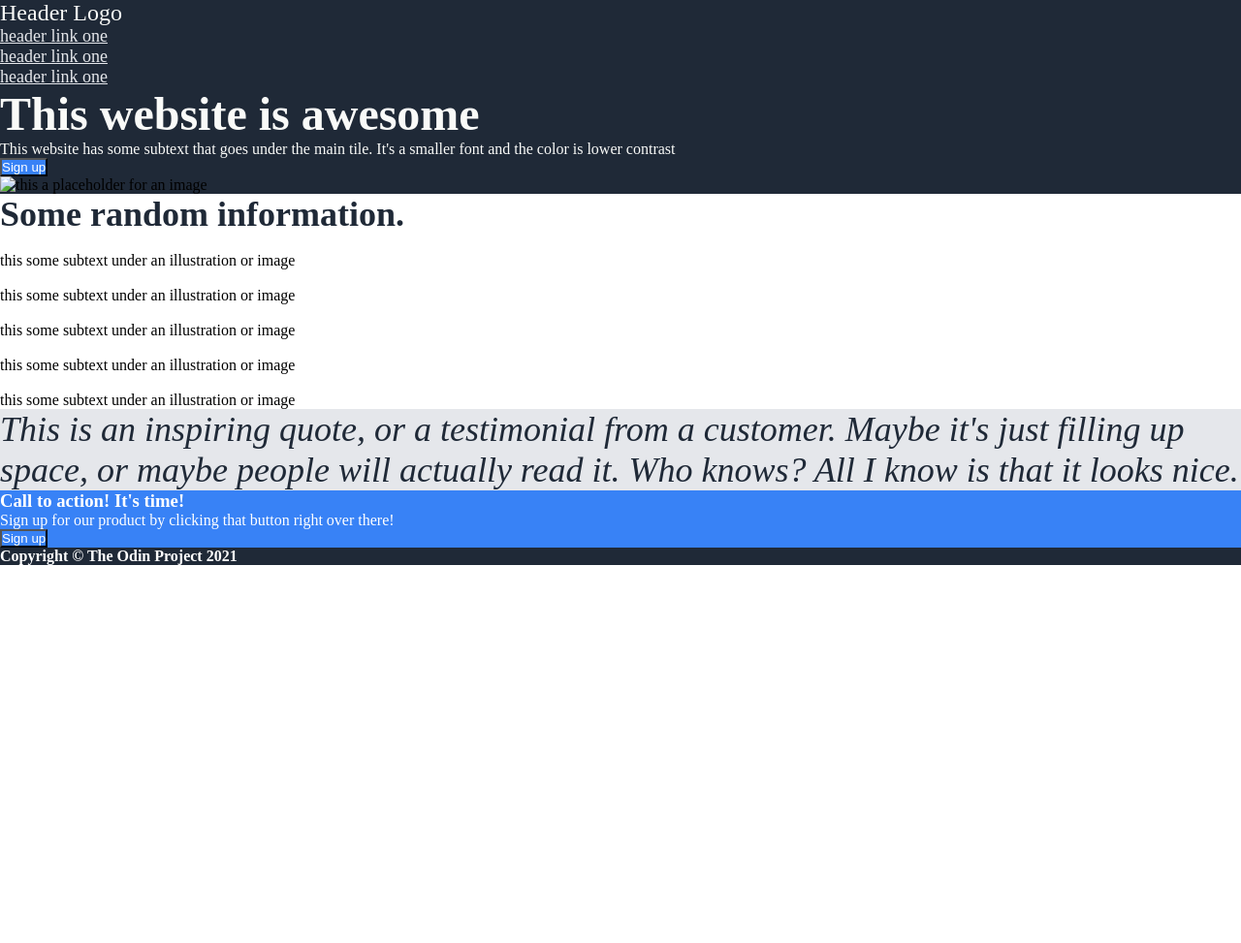
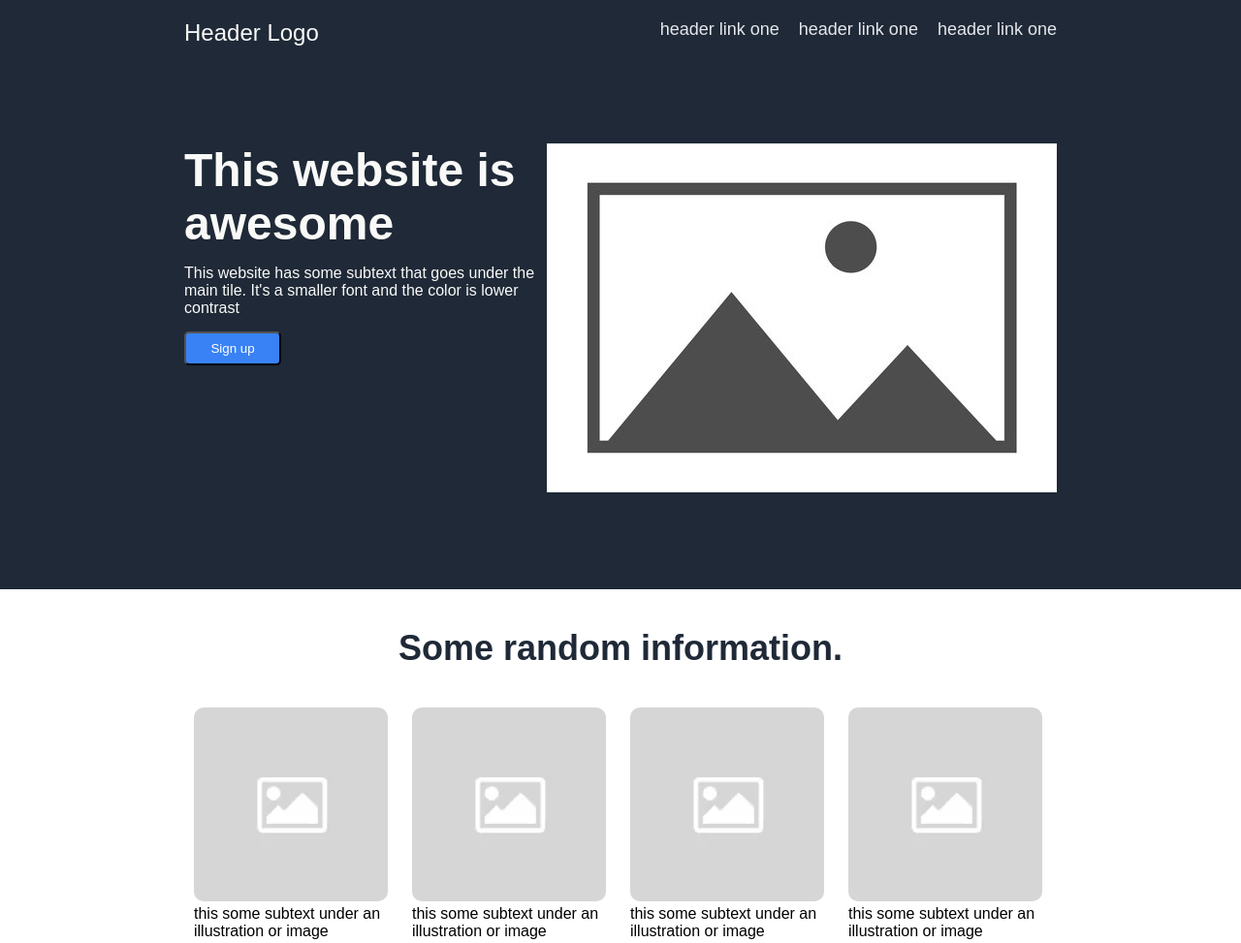
Before and after one commit to Khwezi11/landing-page, a plain HTML site: page index.html in a window 1280 px wide. Shown: the top 973 px of the page at 97% size. Before the commit the page ends 800 px from the top, so only its background shows below. Drawn offline with Linux system fonts and the light colour scheme.

Commit message:
css & html files complete added img files
style.css & index.html files finalized before any modifications and the two required img files have been added

```diff
--- a/index.html
+++ b/index.html
@@ -33,7 +33,7 @@
                     <button>Sign up</button>
                 </div>
 
-                <img src="" alt="this a placeholder for an image">
+                <img src="img/360_F_248426448_NVKLywWqArG2ADUxDq6QprtIzsF82dMF.jpg" alt="this a placeholder for an image">
             </div>
         </div>
     </header>
@@ -46,28 +46,23 @@
             <div class="boxes">
                 <ul>
                     <li>
-                        <img src="" alt="">
+                        <img src="img/eut-dummy-sample-image-small.webp" alt="nothing">
                         <p>this some subtext under an illustration
                             or image
                         </p>
                     </li>
                     <li>
-                        <img src="" alt="">
+                        <img src="img/eut-dummy-sample-image-small.webp" alt="">
                         <p>this some subtext under an illustration
                             or image</p>
                     </li>
                     <li>
-                        <img src="" alt="">
+                        <img src="img/eut-dummy-sample-image-small.webp" alt="">
                         <p>this some subtext under an illustration
                             or image</p>
                     </li>
                     <li>
-                        <img src="" alt="">
-                        <p>this some subtext under an illustration
-                            or image</p>
-                    </li>
-                    <li>
-                        <img src="" alt="">
+                        <img src="img/eut-dummy-sample-image-small.webp" alt="">
                         <p>this some subtext under an illustration
                             or image</p>
                     </li>
@@ -78,15 +73,23 @@
 
     <section>
         <div class="secondcontainer">
+            <div class="quote">
                 <p>
                     This is an inspiring quote, or a testimonial from a customer.
                     Maybe it's just filling up space, or maybe people will
                     actually read it. Who knows? All I know is that it looks nice.
                 </p>
             </div>
+            <div class="author">
+                <p>
+                    -Thor, God of Thunder
+                </p>
+            </div>
+        </div>
     </section>
 
     <section>
+        <div class="lastsection">
             <div class="thirdcontainer">
                 <div class="call">
                     <h3>
@@ -97,6 +100,7 @@
                     </p>
                 </div>
                 <button>Sign up</button>
+            </div>
         </div>
     </section>
 
--- a/style.css
+++ b/style.css
@@ -1,6 +1,8 @@
 * {
     padding: 0;
     margin: 0;
+    font-family: Arial, Helvetica, sans-serif;
+
 }
 
 /* basic styles */
@@ -14,12 +16,12 @@ footer {
     color: #F9FAF8;
 }
 
-.verytop ul {
+ul {
     list-style-type: none;
 }
 
 li a {
-    text-decoraimg src="" alt="">tion: none;
+    text-decoration: none;
     color: #E5E7EB;
     font-size: 18px;
 }
@@ -51,10 +53,125 @@ section:nth-of-type(1) {
 
 .secondcontainer p {
     font-size: 36px;
+    font-style: italic;
+}
+
+.secondcontainer {
     color: #1F2937;
-    font-style: italic;
+
 }
 
 footer {
     color: #fff;
 }
+
+/* Flexbox and layout */
+.verytop {
+    display: flex;
+    justify-content: space-between;
+    margin: 20px 0 100px;
+}
+
+.verytop ul {
+    display: flex;
+    gap: 20px;
+}
+
+header {
+    display: flex;
+    justify-content: center;
+    background: #1F2937;
+}
+.topcontainer {
+    width: 900px;
+}
+.topcontainer .top {
+    display: flex;
+    justify-content: space-between;
+    margin-bottom: 100px;
+}
+
+.toptext p, .h1text {
+    margin-bottom: 15px;
+}
+.toptext button {
+    width: 100px;
+    height: 35px;
+    border-radius: 5px;
+}
+
+.firstcontainer .h2header {
+    display: flex;
+    justify-content: center;
+    margin: 40px 0;
+}
+
+.boxes ul {
+    display: flex;
+
+}
+
+.boxes {
+    width: 900px;
+    margin-left: 200px;
+    margin-bottom: 100px;
+    display: flex;
+
+}
+
+.boxes li img {
+    border: 10px;
+    border-color: #3882F6;
+    border-radius: 10px;
+}
+
+.secondcontainer {
+    height: 400px;
+}
+
+.secondcontainer .quote {
+    display: flex;
+    height: 300px;
+    align-items: center;
+    justify-content: center;
+}
+
+.quote p {
+    width: 650px;
+}
+
+.secondcontainer .author {
+    width: 650px;
+    display: flex;
+    margin-left: 300px;
+    justify-content: flex-end;
+}
+.lastsection {
+    height: 200px;
+    display: flex;
+    justify-content: center;
+    align-items: center;
+}
+.thirdcontainer {
+    display: flex;
+    width: 800px;
+    height: 100px;
+    justify-content: center;
+    align-items: center;
+    border-radius: 6px;
+    gap: 90px;
+}
+
+.thirdcontainer button {
+    width: 90px;
+    height: 30px;
+    border-color: #fff;
+    border-radius: 5px;
+}
+
+footer {
+    height: 100px;
+    display: flex;
+    align-items: center;
+    justify-content: center;
+}
```
Also changed, not shown: img/360_F_248426448_NVKLywWqArG2ADUxDq6QprtIzsF82dMF.jpg (added), img/eut-dummy-sample-image-small.webp (added). Lines whose indentation alone changed are shown as unchanged.
